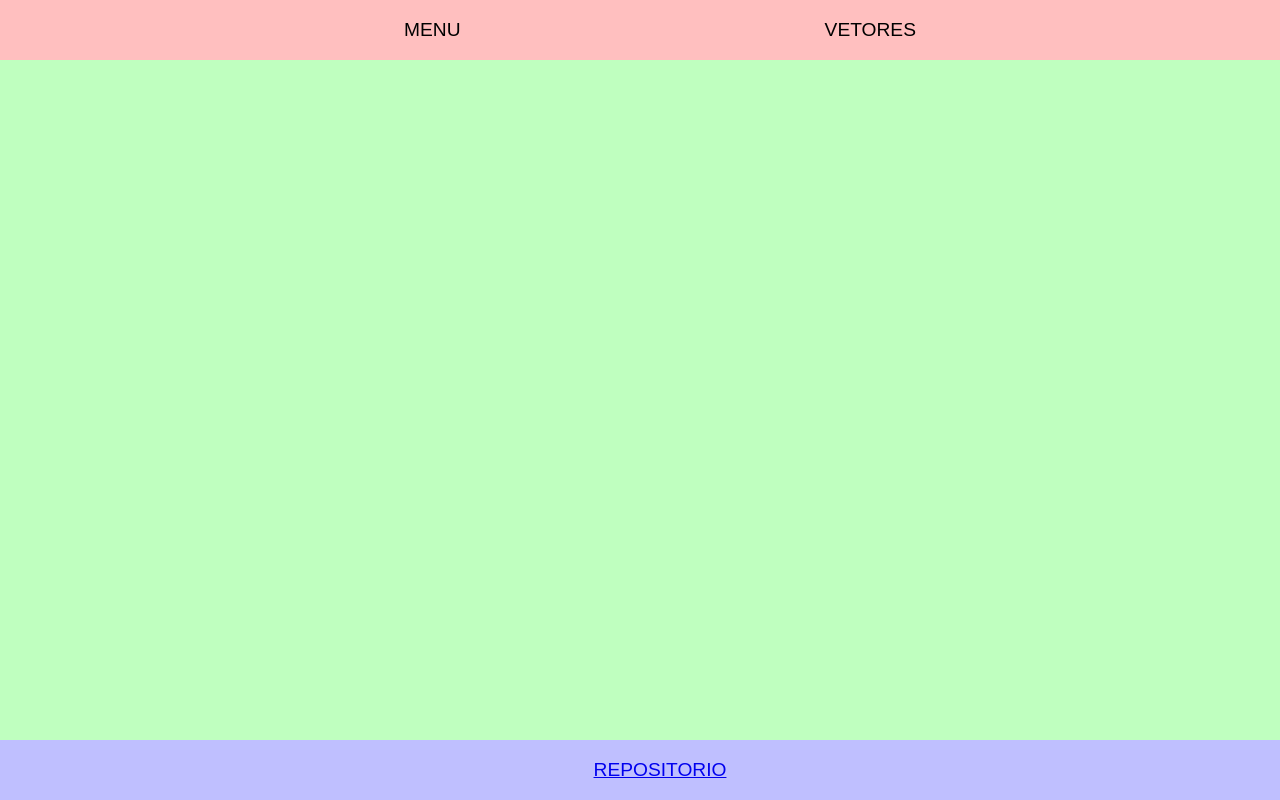
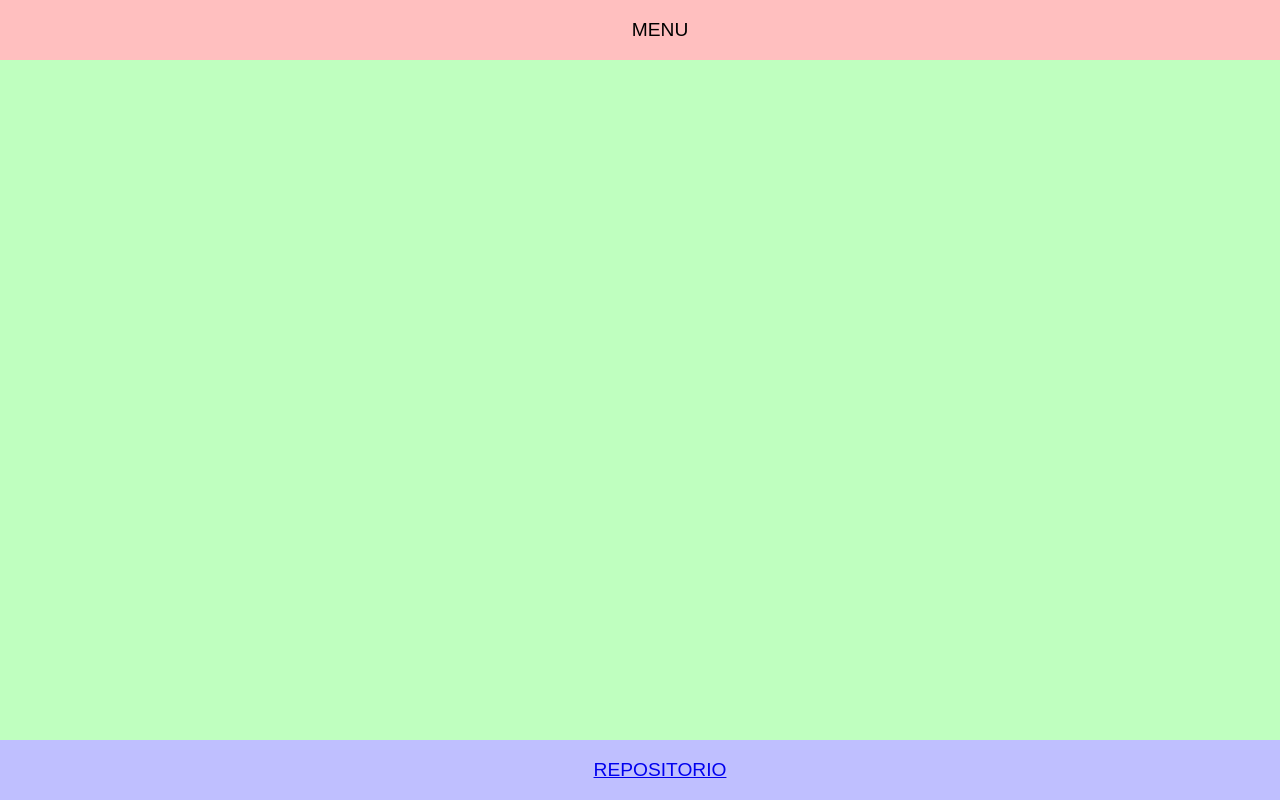
Before and after one commit to alexasnderallekstat/web, a plain HTML site: page index.html in a window 1280 px wide. Drawn offline with Linux system fonts and the light colour scheme.

Commit message:
desativei a aba vetores

```diff
--- a/index.html
+++ b/index.html
@@ -13,7 +13,7 @@
 		<header>
 			<ul>
 				<li>MENU</li>
-				<li>VETORES</li>
+				<!-- nao tem <li>VETORES</li> -->
 			</ul>
 		</header>
 		<article>
```
